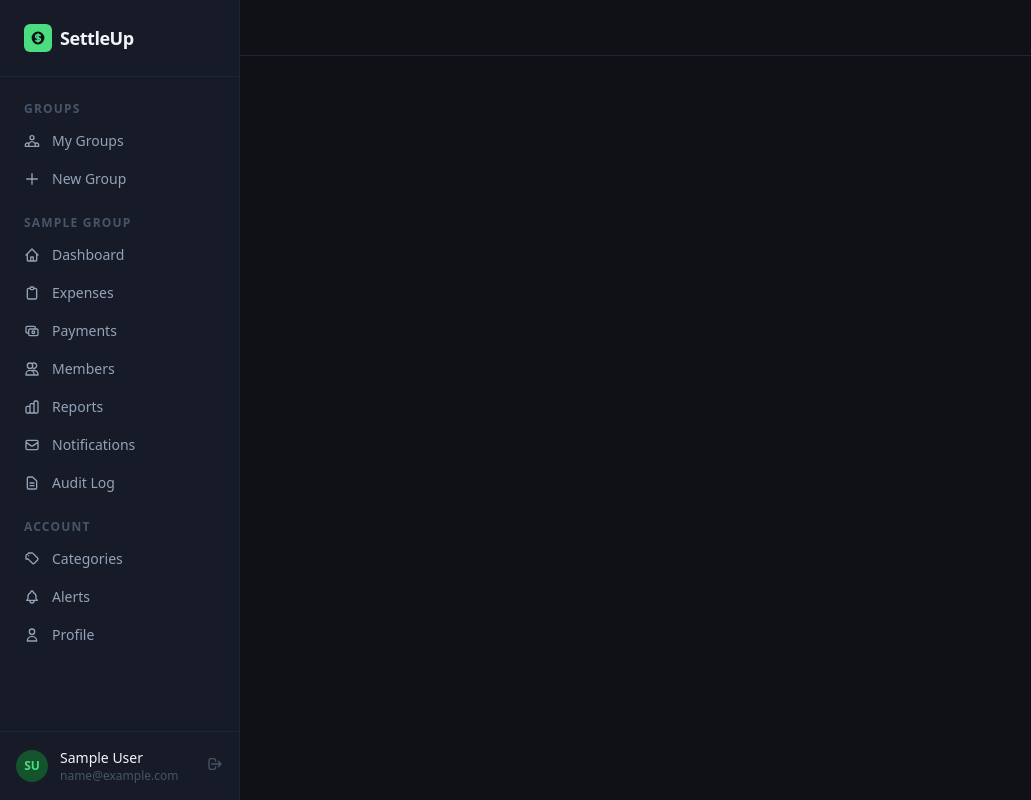
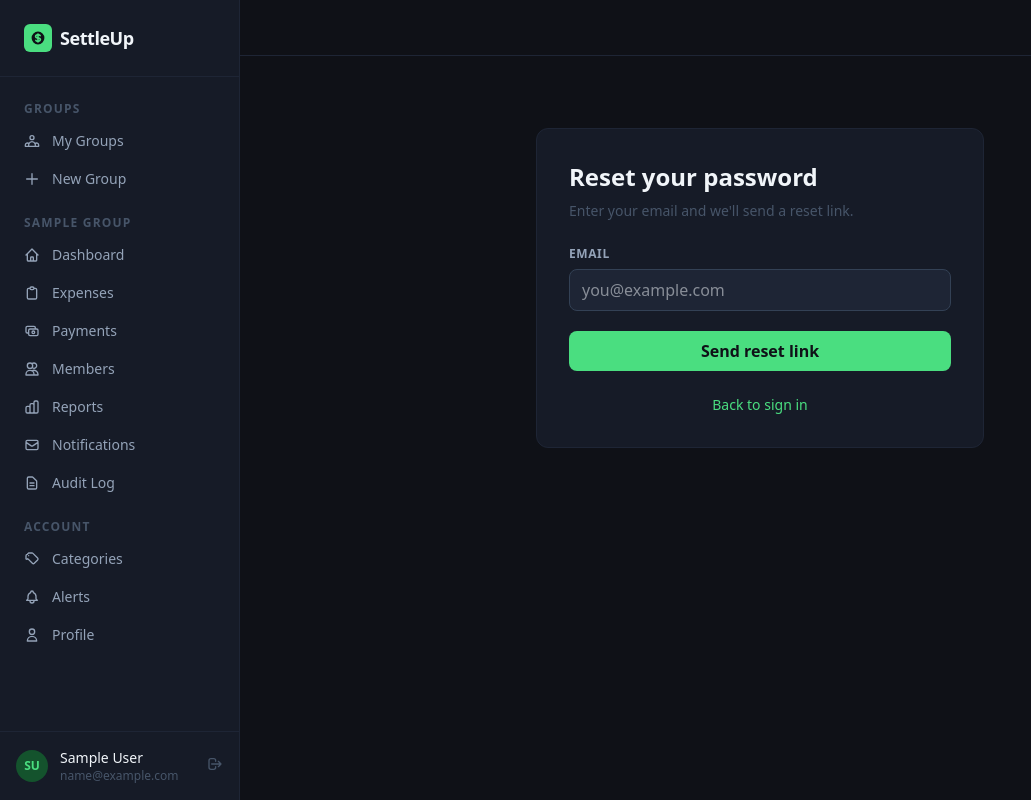
Before and after one commit to seedubgh1/settleup, a Django app: template templates/users/password_reset.html in a window 1280 px wide. Shown: the whole page, without its empty margins (0-1031 px from the left). Run offline with Django 5.2, Linux system fonts and the light colour scheme; a user stored in the database is signed in; tables that the repository leaves empty hold one stand-in row (values such as "Sample post"); the template is opened without the code that fills it: values that come from a table or form of the project are taken from there, most other values are stand-ins (such as "Sample title", 1, 10 or a date in 2020); style sheets or scripts are compiled from the project's sources.

Commit message:
refactor: update password reset templates to use consistent content block structure and improve layout

```diff
--- a/templates/users/password_reset.html
+++ b/templates/users/password_reset.html
@@ -1,6 +1,8 @@
 {% extends "base.html" %}
 {% block title %}Reset Password — SettleUp{% endblock %}
-{% block auth_content %}
+{% block content %}
+<div class="flex items-center justify-center py-12">
+  <div class="w-full max-w-md">
     <div class="card p-8">
       <h2 class="font-display text-2xl text-ink font-bold mb-2">Reset your password</h2>
       <p class="text-sm text-ink-dim mb-6">Enter your email and we'll send a reset link.</p>
@@ -16,4 +18,6 @@
         <a href="{% url 'login' %}" class="text-accent hover:underline">Back to sign in</a>
       </p>
     </div>
+  </div>
+</div>
 {% endblock %}
--- a/templates/users/password_reset_complete.html
+++ b/templates/users/password_reset_complete.html
@@ -1,6 +1,8 @@
 {% extends "base.html" %}
 {% block title %}Password Updated — SettleUp{% endblock %}
-{% block auth_content %}
+{% block content %}
+<div class="flex items-center justify-center py-12">
+  <div class="w-full max-w-md">
     <div class="card p-8 text-center">
       <div class="w-12 h-12 rounded-full bg-accent-dim flex items-center justify-center mx-auto mb-4">
         <svg class="w-6 h-6 text-accent" fill="none" stroke="currentColor" viewBox="0 0 24 24"><path stroke-linecap="round" stroke-linejoin="round" stroke-width="2" d="M5 13l4 4L19 7"/></svg>
@@ -9,4 +11,6 @@
       <p class="text-sm text-ink-dim mb-6">You can now sign in with your new password.</p>
       <a href="{% url 'login' %}" class="btn-primary inline-block">Sign in</a>
     </div>
+  </div>
+</div>
 {% endblock %}
--- a/templates/users/password_reset_confirm.html
+++ b/templates/users/password_reset_confirm.html
@@ -1,6 +1,8 @@
 {% extends "base.html" %}
 {% block title %}Set New Password — SettleUp{% endblock %}
-{% block auth_content %}
+{% block content %}
+<div class="flex items-center justify-center py-12">
+  <div class="w-full max-w-md">
     <div class="card p-8">
       <h2 class="font-display text-2xl text-ink font-bold mb-6">Set a new password</h2>
       <form method="post" class="space-y-5">
@@ -17,4 +19,6 @@
         <button type="submit" class="btn-primary w-full text-center block">Update password</button>
       </form>
     </div>
+  </div>
+</div>
 {% endblock %}
--- a/templates/users/password_reset_done.html
+++ b/templates/users/password_reset_done.html
@@ -1,6 +1,8 @@
 {% extends "base.html" %}
 {% block title %}Check Your Email — SettleUp{% endblock %}
-{% block auth_content %}
+{% block content %}
+<div class="flex items-center justify-center py-12">
+  <div class="w-full max-w-md">
     <div class="card p-8 text-center">
       <div class="w-12 h-12 rounded-full bg-accent-dim flex items-center justify-center mx-auto mb-4">
         <svg class="w-6 h-6 text-accent" fill="none" stroke="currentColor" viewBox="0 0 24 24"><path stroke-linecap="round" stroke-linejoin="round" stroke-width="2" d="M3 8l7.89 5.26a2 2 0 002.22 0L21 8M5 19h14a2 2 0 002-2V7a2 2 0 00-2-2H5a2 2 0 00-2 2v10a2 2 0 002 2z"/></svg>
@@ -9,4 +11,6 @@
       <p class="text-sm text-ink-dim mb-6">If an account exists for that address, we've sent a password reset link.</p>
       <a href="{% url 'login' %}" class="btn-secondary inline-block">Back to sign in</a>
     </div>
+  </div>
+</div>
 {% endblock %}
```
Lines whose indentation alone changed are shown as unchanged.
